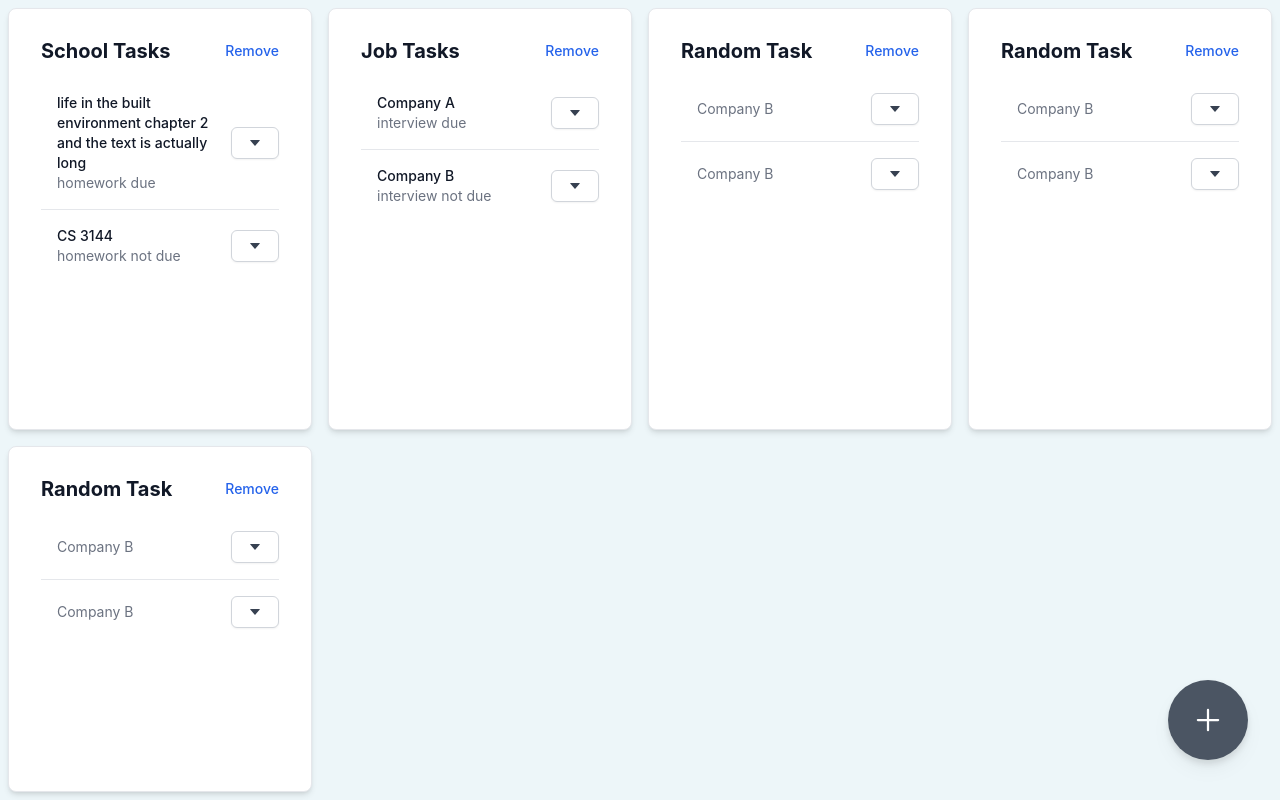
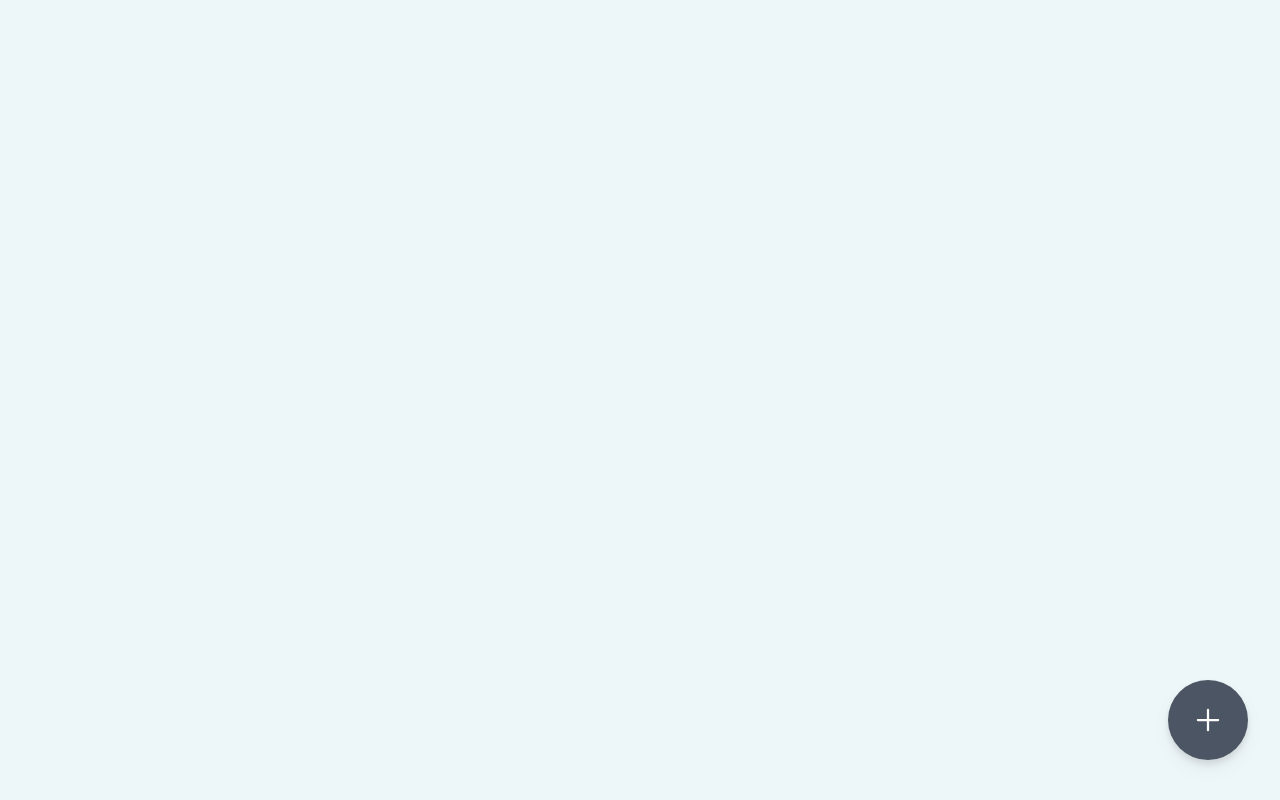
Before and after one commit to giangvubinhng/stickies, a Next.js app: page /stickies in a window 1280 px wide. Built offline with nearby package versions, Linux system fonts and the light colour scheme.

Commit message:
to work on editing

```diff
--- a/app/stores.ts
+++ b/app/stores.ts
@@ -1,33 +1,70 @@
 import create from 'zustand'
+import {persist, devtools} from 'zustand/middleware'
 import cardsService from '../services/cards.service'
-import { ICard } from '../interfaces/ICard'
+import { ICard, ISingleList } from '../interfaces/ICard'
 
-// Template
-interface BearState {
-  bears: number
-  increase: (by: number) => void
-
-}
-const useBearStore = create<BearState>((set) => ({
-  bears: 0,
-  increase: () => set((state) => ({ bears: state.bears + 1 })),
-}))
 
 interface CardState {
   cards: ICard[],
-  updateCardsLocal: (newCards: ICard[]) => void
-
+  updateCardsLocal: (newCards: ICard[]) => void,
+  addCardLocal: (newItem: ICard) => void,
+  addEmptyCardLocal: () => void,
+  deleteCardLocal: (id: number) => void,
+  editCardLocal: (id: number, updatecard: ICard) => void,
+  addTaskToCard: (card_id: string) => void
 
 }
 
-const useCardStore = create<CardState>((set) => ({
-  cards: cardsService.getCardLocal(),
-  updateCardsLocal: (newCards) => {
-    return set(() => ({
-      cards: newCards
-    }))
-  }
 
-}))
+const useCardStore = create<CardState>()(
+  devtools(
+    persist(
+      (set) => ({
+        cards: [],
+        updateCardsLocal: (newCards: ICard[]) => {
+          return set(() => ({
+            cards: newCards
+          }))
+        },
+        addCardLocal: (newItem: ICard) => {
+          const updatedCards = cardsService.addCardLocal(newItem)
+          return set(() => ({
+            cards: updatedCards
+          }))
+        },
+        addEmptyCardLocal() {
+          const updatedCards = cardsService.addEmptyCardLocal()
+          return set(() => ({
+            cards: updatedCards
+          }))
+        },
+        deleteCardLocal(id: number) {
+          const updatedCards = cardsService.deleteCardLocal(id)
+          return set(() => ({
+            cards: updatedCards
+          }))
 
-export { useBearStore, useCardStore }
+        },
+        editCardLocal(id: number, updatecard: ICard) {
+          const updatedCards = cardsService.editCardLocal(id, updatecard)
+          return set(() => ({
+            cards: updatedCards
+          }))
+        },
+        addTaskToCard(card_id: string) {
+          const updatedCards = cardsService.addTaskToCard(card_id);
+          return set(() => ({
+            cards: updatedCards
+          }))
+
+        },
+      }),
+      {
+        name: cardsService.LOCAL_KEY_ITEM_NOTES,
+        getStorage: () => localStorage
+      }
+    )
+  )
+)
+
+export { useCardStore }
--- a/components/Card.tsx
+++ b/components/Card.tsx
@@ -1,22 +1,30 @@
 import type { NextPage } from 'next';
+import { useCallback } from 'react';
 import SingleList from './SingleList';
 import { ICard } from '../interfaces/ICard';
-import { FormEvent, useState } from 'react';
+import { FormEvent, useEffect, useState } from 'react';
+import { useCardStore } from '../app/stores';
+import CardDropDownMenu from './CardDropDown';
 interface props {
   card: ICard;
 
 }
 const Card: NextPage<props> = ({ card }) => {
 
+  const handleCardDelete = useCallback(useCardStore((state) => state.deleteCardLocal), [])
+  const handleAddTask = useCallback(useCardStore((state) => state.addTaskToCard), [])
   const [editTitleMode, setEditTitleMode] = useState(false)
-  const [currentHeader, setCurrentHeader] = useState(card.header)
+  const [currentHeader, setCurrentHeader] = useState('')
+  useEffect(() => {
+    setCurrentHeader(card.header || '')
+  }, [card])
 
   return (
     <div className="p-4 w-full max-w-md bg-white rounded-lg border shadow-md sm:p-8 dark:bg-gray-800 dark:border-gray-700">
       <div className="flex justify-between items-center mb-4">
         {editTitleMode ? (<>
           <form onSubmit={() => setEditTitleMode(!editTitleMode)} >
-            <input type="text" name="title" value={currentHeader} className="leading-none border w-full" onChange={(e: FormEvent<HTMLInputElement>) => setCurrentHeader((e.target as HTMLInputElement).value)} />
+            <input type="text" name="title" value={currentHeader} className="border w-4/5" onChange={(e: FormEvent<HTMLInputElement>) => setCurrentHeader((e.target as HTMLInputElement).value)} />
             <button className="text-sm font-medium text-blue-600 hover:underline dark:text-blue-500">
               Done
             </button>
@@ -25,9 +33,9 @@ const Card: NextPage<props> = ({ card }) => {
           <h5 className="text-xl font-bold leading-none text-gray-900 dark:text-white hover:underline" onClick={() => setEditTitleMode(!editTitleMode)}>
             {currentHeader}
           </h5>
-          <button className="text-sm font-medium text-blue-600 hover:underline dark:text-blue-500">
-            Remove
-          </button>
+          <CardDropDownMenu
+            handleAddTask={() => handleAddTask(card.id)}
+            handleDeleteCard={() => handleCardDelete(parseInt(card.id))}/>
         </>)}
       </div>
       <div className="flow-root">
--- /dev/null
+++ b/components/CardDropDown.tsx
@@ -0,0 +1,45 @@
+import type { NextPage } from 'next'
+import { useMemo } from 'react'
+import { IDropDownSection, IDropDownMenuItem } from '../interfaces/IDropDownMenu'
+import DropDown from './DropDown';
+
+interface props {
+
+  handleAddTask: () => void;
+  handleDeleteCard: () => void;
+
+}
+const CardDropDownMenu: NextPage<props> = (props) => {
+  const optionsMenu = useMemo(() => {
+    function generateOptionsMenu() {
+      const edit: IDropDownMenuItem =
+      {
+        type: 'button',
+        action: props.handleAddTask,
+        value: "Add A Task"
+      }
+      const deleteFunc: IDropDownMenuItem =
+      {
+        type: 'button',
+        action: props.handleDeleteCard,
+        value: "Delete"
+      };
+
+      const list1: IDropDownMenuItem[] = [
+       edit
+      ]
+      const list2: IDropDownMenuItem[] = [
+        deleteFunc
+      ]
+
+      const section1: IDropDownSection = { menuItems: list1 };
+      const section2: IDropDownSection = { menuItems: list2 };
+      return [section1, section2]
+    }
+    return generateOptionsMenu()
+  }, [props])
+  return (<>
+    <DropDown sections={optionsMenu} />
+  </>)
+}
+export default CardDropDownMenu;
--- a/components/Cards.tsx
+++ b/components/Cards.tsx
@@ -8,7 +8,7 @@ interface props {
 const Cards: NextPage<props> = ({ cards }) => {
 
   return (
-    <div className="min-h-screen flex justify-center">
+    <div className="min-h-screen">
       <div className="p-2 grid gap-4 grid-cols-1 sm:grid-cols-2 lg:grid-cols-3 xl:grid-cols-4">
         {cards.map((card) => {
           return <Card card={card} key={card.id} />
--- a/components/RightFloatingBtn.tsx
+++ b/components/RightFloatingBtn.tsx
@@ -1,10 +1,16 @@
 import type { NextPage } from 'next';
 import {IoAddOutline} from 'react-icons/io5'
+import { useCardStore } from '../app/stores';
+import cardsService from '../services/cards.service';
+import { useCallback } from 'react';
 
 const RightFloatingBtn: NextPage = () => {
+  const generateNewCard = useCallback(
+    useCardStore((state) => state.updateCardsLocal),
+    [])
   return (
     <div>
-      <button onClick={() => { console.log("hello world") }} title="Add Note"
+      <button onClick={() => generateNewCard(cardsService.addEmptyCardLocal())} title="Add Note"
         className="fixed z-90 bottom-10 right-8 bg-gray-600 w-20 h-20 rounded-full drop-shadow-lg flex justify-center items-center text-white text-4xl hover:bg-gray-700 hover:drop-shadow-2xl duration-300"><IoAddOutline/></button>
     </div>)
 }
--- a/pages/stickies.tsx
+++ b/pages/stickies.tsx
@@ -1,14 +1,21 @@
 import type { NextPage } from 'next'
-import cardService from '../services/cards.service';
 import Cards from '../components/Cards';
 import RightFloatingBtn from '../components/RightFloatingBtn';
+import { useCardStore } from '../app/stores';
+import { useEffect, useState } from 'react';
+import {ICard} from '../interfaces/ICard'
 
-const Stickies: NextPage = () => {
-  const cards = cardService.FakeCardAPI();
-
+const Stickies = () => {
+  const [currCards, setCurrCards] = useState<ICard[]>([])
+  const cards: ICard[] = useCardStore((state) => state.cards);
+  useEffect(
+    () => {
+      setCurrCards(cards)
+    }, [cards]
+  )
   return (
     <div>
-      <Cards cards={cards}/>
+      <Cards cards={currCards}/>
       <RightFloatingBtn/>
     </div>)
 }
--- a/services/cards.service.ts
+++ b/services/cards.service.ts
@@ -1,102 +1,11 @@
-import { ICard } from '../interfaces/ICard';
+import { ICard, ISingleList } from '../interfaces/ICard';
 import localStorageService from './localStorage.service';
 
 // Constants
+const LOCAL_KEY_ITEM_NOTES = "stickieNoteItems"
 
-const LOCAL_KEY_ITEM_NOTES = "stickieNoteItems"
-const FakeCardAPI = (): ICard[] => {
-  const fakecards: ICard[] = [
-    {
-      id: '1',
-      header: "School Tasks",
-      list: [
-        {
-          id: '1',
-          card_id: '1',
-          title: 'life in the built environment chapter 2 and the text is actually long',
-          description: 'homework due'
-        },
-        {
-          id: '2',
-          card_id: '1',
-          title: 'CS 3144',
-          description: 'homework not due'
-        },
-      ]
-    },
-    {
-      id: '2',
-      header: "Job Tasks",
-      list: [
-        {
-          id: '3',
-          card_id: '2',
-          title: 'Company A',
-          description: 'interview due'
-        },
-        {
-          id: '4',
-          card_id: '2',
-          title: 'Company B',
-          description: 'interview not due'
-        },
-      ]
-    },
-    {
-      id: '3',
-      header: "Random Task",
-      list: [
-        {
-          id: '5',
-          card_id: '3',
-          description: 'Company B',
-        },
-        {
-          id: '6',
-          card_id: '3',
-          description: 'Company B',
-        },
-      ]
-    },
-
-    {
-      id: '4',
-      header: "Random Task",
-      list: [
-        {
-          id: '7',
-          card_id: '2',
-          description: 'Company B',
-        },
-        {
-          id: '8',
-          card_id: '2',
-          description: 'Company B',
-        },
-      ]
-    },
-
-    {
-      id: '5',
-      header: "Random Task",
-      list: [
-        {
-          id: '9',
-          card_id: '2',
-          description: 'Company B',
-        },
-        {
-          id: '10',
-          card_id: '2',
-          description: 'Company B',
-        },
-      ]
-    }
-  ]
-  return fakecards;
-}
 function getCardLocal(): ICard[] {
-  return localStorageService.getItem(LOCAL_KEY_ITEM_NOTES || []);
+  return localStorageService.getItem(LOCAL_KEY_ITEM_NOTES).state.cards || [];
 }
 function setCardLocal(newValues: ICard[]): void {
   localStorageService.setItem(LOCAL_KEY_ITEM_NOTES, newValues)
@@ -104,35 +13,59 @@ function setCardLocal(newValues: ICard[]): void {
 function addCardLocal(newItem: ICard): ICard[] {
   const cards = getCardLocal();
   const updatedCards = [...cards, newItem]
-  setCardLocal(updatedCards)
   return updatedCards;
+}
+function addEmptyCardLocal(): ICard[] {
+  const newId = getCardLocal().length
+  const emptyCard =
+    {
+      id: newId.toString(),
+      header: "new header",
+      list: []
+    }
+  return addCardLocal(emptyCard)
 }
 function deleteCardLocal(id: number): ICard[] {
   const cards = getCardLocal();
   if (id > -1) { // only splice array when item is found
     cards.splice(id, 1); // 2nd parameter means remove one item only
+    for (let i = id; i < cards.length; i++) {
+      cards[i].id = (parseInt(cards[i].id) - 1).toString()
+    }
   }
-  for (let i = id; i < cards.length; i++) {
-    cards[i].id = (parseInt(cards[i].id) - 1).toString()
-  }
-  setCardLocal(cards)
   return cards;
 }
 function editCardLocal(id: number, updatedCard: ICard): ICard[] {
   const cards = getCardLocal();
   cards[id] = updatedCard
-  setCardLocal(cards)
   return cards
+}
+function addTaskToCard(card_id: string){
+  const cards = getCardLocal();
+  const card = cards.length > 0 ? cards[parseInt(card_id)] : undefined
+  if(card){
+    const newId = card.list.length
+    const emptyList: ISingleList = {
+      id: newId.toString(),
+      card_id: card.id,
+      title: "New task",
+      description: "task Description"
+    }
+    card.list.push(emptyList)
+    return cards
+  }
 
 }
 
 const cardsService = {
+  LOCAL_KEY_ITEM_NOTES,
   getCardLocal,
   setCardLocal,
-  FakeCardAPI,
   addCardLocal,
   deleteCardLocal,
-  editCardLocal
+  editCardLocal,
+  addEmptyCardLocal,
+  addTaskToCard
 }
 
 export default cardsService;
```
Also changed, not shown: services/FakeCard.ts (added, +93 -0 lines).
